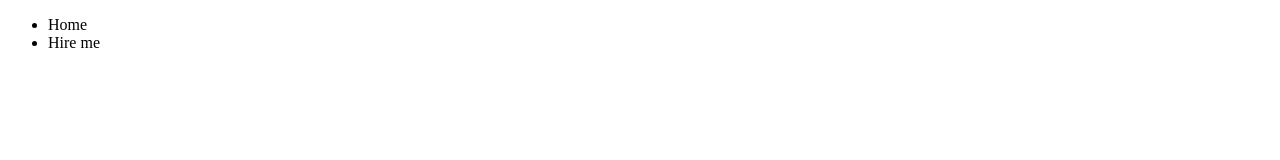
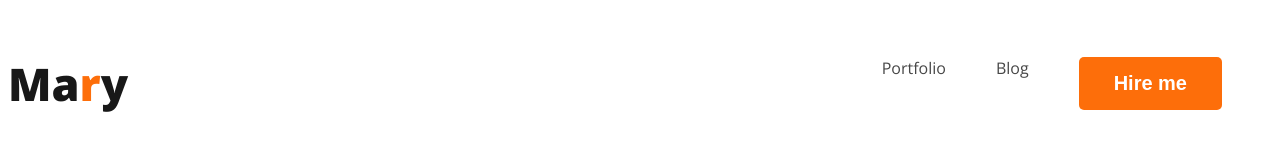
Before and after one commit to Avoy01/web-developer-portfolio, a plain HTML site: page index.html in a window 1280 px wide. Drawn offline with nearby package versions, Linux system fonts and the light colour scheme.

Commit message:
added nav

```diff
--- a/index.html
+++ b/index.html
@@ -4,13 +4,19 @@
     <meta charset="UTF-8">
     <meta name="viewport" content="width=device-width, initial-scale=1.0">
     <title>Web Developer Portfolio</title>
+    <link rel="preconnect" href="https://fonts.googleapis.com">
+<link rel="preconnect" href="https://fonts.gstatic.com" crossorigin>
+<link href="https://fonts.googleapis.com/css2?family=Open+Sans:wght@400;700;800&display=swap" rel="stylesheet">
+    <link rel="stylesheet" href="styles/portfolio.css">
 </head>
 <body>
     <header>
         <nav>
+            <h3 class="nav-title">Ma<span class="text-primary">r</span>y</h3>
             <ul>
-                <li>Home</li>
-                <li>Hire me</li>
+                <li><a href="">Portfolio</a></li>
+                <li><a href="">Blog</a></li>
+                <li><button class="btn-primary">Hire me</button></li>
             </ul>
         </nav>
     </header>
--- /dev/null
+++ b/styles/portfolio.css
@@ -0,0 +1,46 @@
+/* common shared styles */
+body {
+    font-family: 'Lato', sans-serif;
+    font-family: 'open sans', sans-serif;
+}
+
+.text-primary {
+    color: #FD6E0A;
+}
+
+nav {
+    display: flex;
+    justify-content: space-between;
+    align-items: center;
+}
+
+.btn-primary {
+    border-radius: 5px;
+    background: #FD6E0A;
+    border: 0;
+    color: white;
+    font-size: 20px;
+    font-weight: 700;
+    padding: 15px 35px;
+}
+
+.nav-title {
+    color: #181818;
+    font-family: Open Sans;
+    font-size: 45px;
+    font-weight: 800;
+}
+
+nav>ul {
+    display: flex;
+}
+
+nav li {
+    list-style: none;
+    margin-right: 50px;
+}
+
+nav a {
+    text-decoration: none;
+    color: #474747;
+}
```
